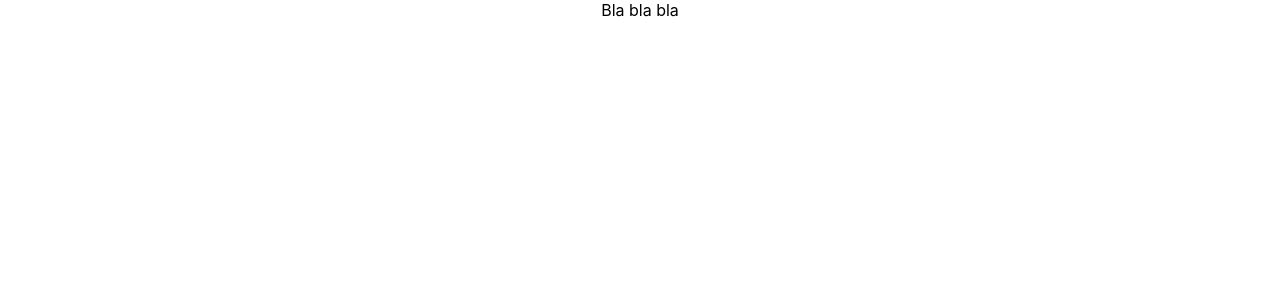
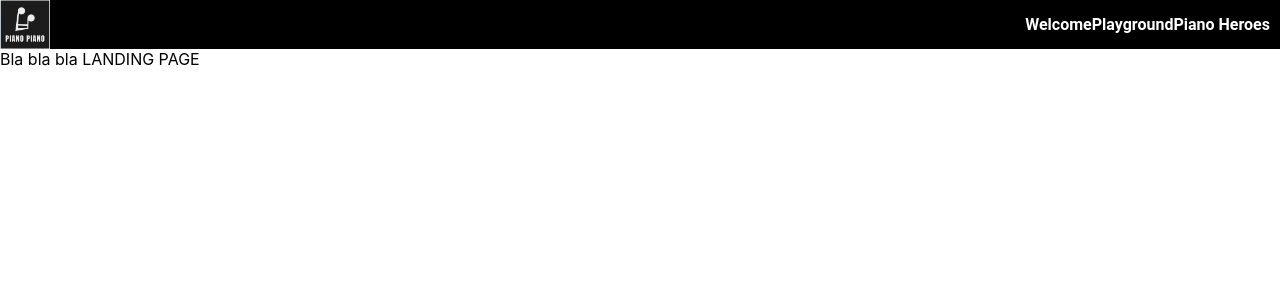
Before and after one commit to Eti-Fromentin/Piano_Piano_hackathon_paris_1121, a React (Create React App) app: page / in a window 1280 px wide. Shown: the top 300 px of the page. Built offline with nearby package versions, Linux system fonts and the light colour scheme.

Commit message:
Updated data before pull to retrieve background

```diff
--- a/package.json
+++ b/package.json
@@ -12,6 +12,7 @@
     "react-dom": "^17.0.2",
     "react-router-dom": "^6.0.2",
     "react-scripts": "4.0.3",
+    "utils": "^0.3.1",
     "web-vitals": "^1.1.2"
   },
   "scripts": {
--- a/public/index.html
+++ b/public/index.html
@@ -2,7 +2,7 @@
 <html lang="en">
   <head>
     <meta charset="utf-8" />
-    <link rel="icon" href="%PUBLIC_URL%/favicon.ico" />
+    <link rel="icon" href="../src/assets/logo.png" />
     <meta name="viewport" content="width=device-width, initial-scale=1" />
     <meta name="theme-color" content="#000000" />
     <meta
--- a/src/App.css
+++ b/src/App.css
@@ -1,3 +1,2 @@
 .App {
-  text-align: center;
 }
--- a/src/App.js
+++ b/src/App.js
@@ -1,9 +1,11 @@
-import LandinPage from '../LandingPage';
+import Header from './Header.js'
+import LandinPage from './LandingPage.js';
 import './App.css';
 
 function App() {
   return (
     <div className="App">
+      <Header />
       <LandinPage />
     </div>
   );
--- /dev/null
+++ b/src/Header.js
@@ -0,0 +1,22 @@
+import React from 'react';
+import logo from './assets/logo.png'
+import styles from './Header.module.css'
+
+function Header() {
+
+  return (
+
+<nav className={styles.navBar} >
+
+  <img className={styles.logo} src={logo} alt='logo' />
+  <div className={styles.links}>
+  <div>Welcome</div>
+  <div>Playground</div>
+  <div>Piano Heroes</div>
+  </div>
+
+</nav>
+);
+}
+
+export default Header;
--- /dev/null
+++ b/src/Header.module.css
@@ -0,0 +1,22 @@
+.navBar {
+    display: flex;
+    justify-content: space-between;
+    align-items: center;
+    background-color: black;
+    color: white;
+    font-weight: bold;
+    font-family: 'Roboto', sans-serif;
+
+}
+
+.logo {
+    width: 50px;
+    display: auto;
+}
+
+.links {
+    display: flex;
+    justify-content: center;
+    margin-right: 10px;
+
+}
--- a/LandingPage.js
+++ b/src/LandingPage.js
@@ -1,9 +1,10 @@
 import React from "react";
-import {} from "antd";
 
 function LandinPage () {
     return (
-        <div>Bla bla bla</div>
+
+        <div>Bla bla bla LANDING PAGE</div>
+
     )
 }
 
```
Also changed, not shown: 1 other file (tests, documents, lock files or other folders).
